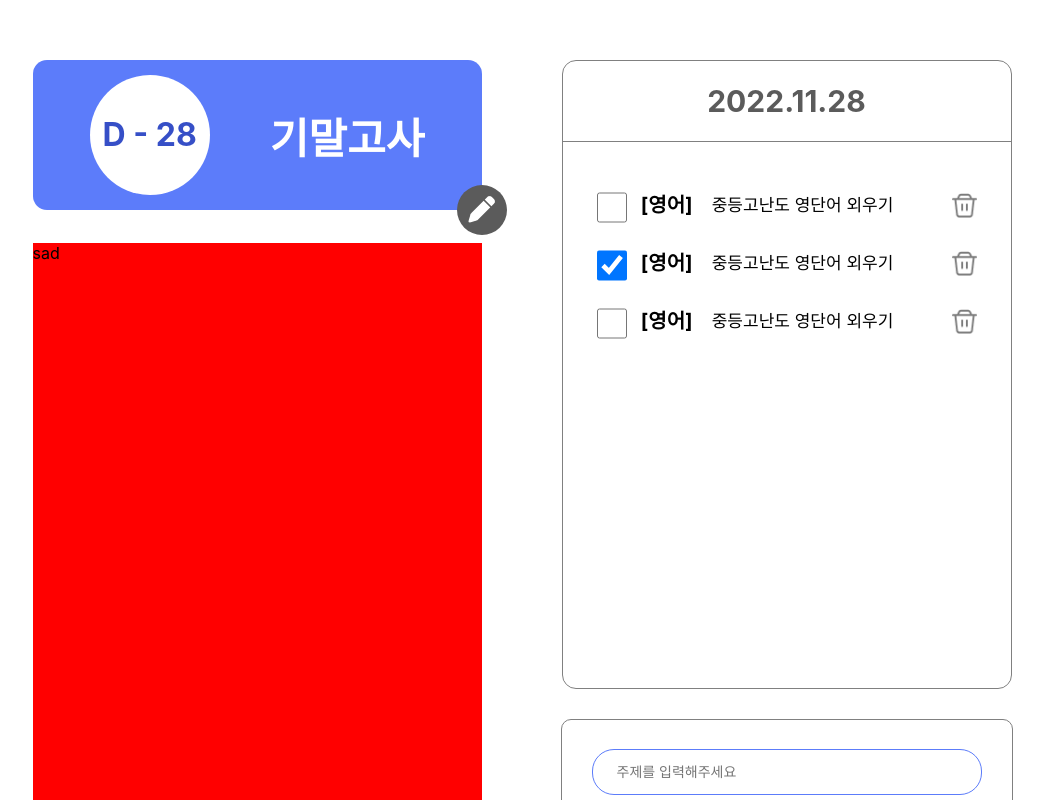
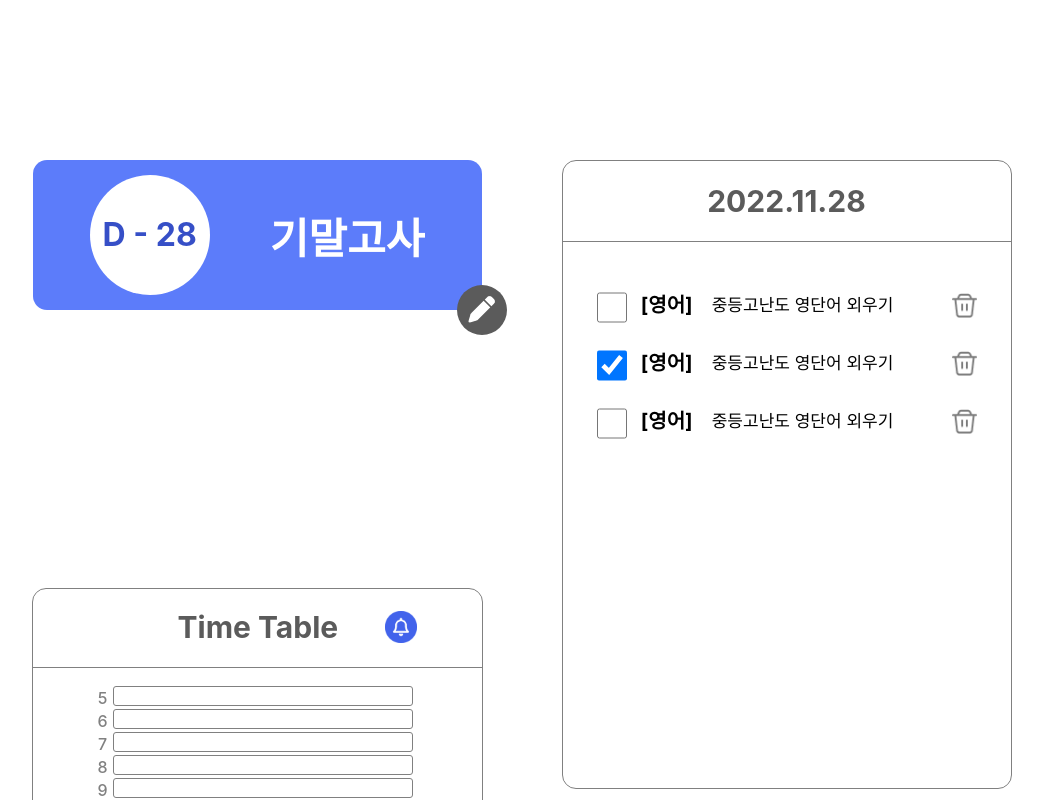
Before and after one commit to Sinnabro/Sinnabro_Frontend, a React (Create React App) app: page /view in a window 1280 px wide. Shown: the top 800 px of the page, without its empty margins (118-1162 px from the left). Built offline with nearby package versions, Linux system fonts and the light colour scheme.

Commit message:
Update DayUser, Error,Main, VeiwMain Pages

```diff
--- a/src/pages/DayUser.js
+++ b/src/pages/DayUser.js
@@ -1,4 +1,5 @@
 import DayUserList from "../components/DayUserList";
+import Temporary from "../components/Temporary";
 
 const DayUser = () => {
   const data = [
@@ -6,7 +7,12 @@ const DayUser = () => {
     { id: "2", name: "시나브로", like: 12321 },
     { id: "3", name: "시나브로", like: 12321 },
   ];
-  return <DayUserList data={data} />;
+  return (
+    <>
+      <Temporary />
+      <DayUserList data={data} />
+    </>
+  );
 };
 
 export default DayUser;
--- a/src/pages/Error.js
+++ b/src/pages/Error.js
@@ -10,7 +10,7 @@ const NotFound = () => {
   );
 };
 const Div = styled.img`
-  margin-top: 70px;
+  margin-top: 90px;
   width: 70%;
   margin-left: 5%;
 `;
@@ -19,5 +19,6 @@ const Wrapper = styled.div`
   display: flex;
   align-items: center;
   justify-content: center;
+  padding-top: 160px;
 `;
 export default NotFound;
--- a/src/pages/Main.js
+++ b/src/pages/Main.js
@@ -4,6 +4,7 @@ import styled from "styled-components";
 import DDay from "../components/DDay";
 import LeftCalendar from "../components/main/Calendar/LeftCalendar";
 import VeiwTodo from "../components/main/VeiwTodo";
+import Temporary from "../components/Temporary";
 
 const Main = () => {
   const [day, setDay] = useState(new Date());
@@ -64,6 +65,7 @@ const Main = () => {
 
   return (
     <>
+      <Temporary />
       <All>
         <Left>
           <Go to="/">
@@ -87,7 +89,7 @@ const All = styled.div`
   height: 790px;
   margin: auto;
   display: flex;
-  margin-top: 70px;
+  padding-top: 50px;
   gap: 7%;
 `;
 const Left = styled.div`
--- a/src/pages/ViewMain.js
+++ b/src/pages/ViewMain.js
@@ -4,9 +4,14 @@ import Todo from "../components/view/Todo";
 import Comment from "../components/view/Comment";
 import DDay from "../components/DDay";
 import { DDayPencil } from "../assets";
+import UserTimeTable from "../components/mypage/UserTimeTable";
+import TimeTableMain from "./TimeTableMain";
+import Temporary from "../components/Temporary";
 
 const ViewMain = () => {
   return (
+    <>
+      <Temporary />
       <Wrapper>
         <Left>
           <Day>
@@ -15,7 +20,7 @@ const ViewMain = () => {
               <img src={DDayPencil} />
             </ChangeDDAy>
           </Day>
-        <TimeTable>sad</TimeTable>
+          <TimeTableMain />
         </Left>
         <Middle>
           <Todo />
@@ -25,15 +30,16 @@ const ViewMain = () => {
           <Comment />
         </Right>
       </Wrapper>
+    </>
   );
 };
 
 export default ViewMain;
 const Wrapper = styled.div`
-margin-top: 60px;
   display: flex;
   align-items: center;
   justify-content: center;
+  padding-top: 60px;
   gap: 80px;
 `;
 const Left = styled.div`
```
Lines whose indentation alone changed are shown as unchanged.
